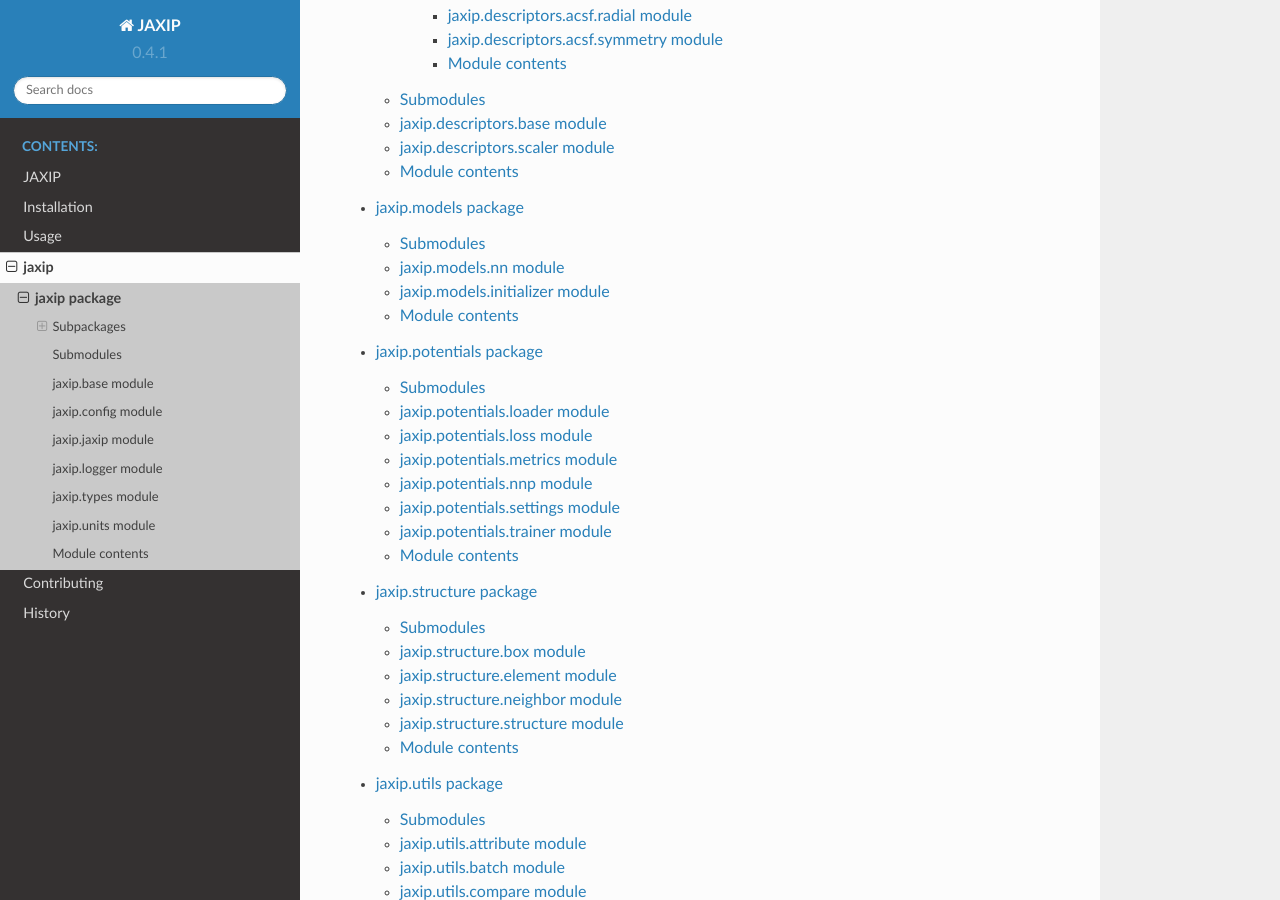
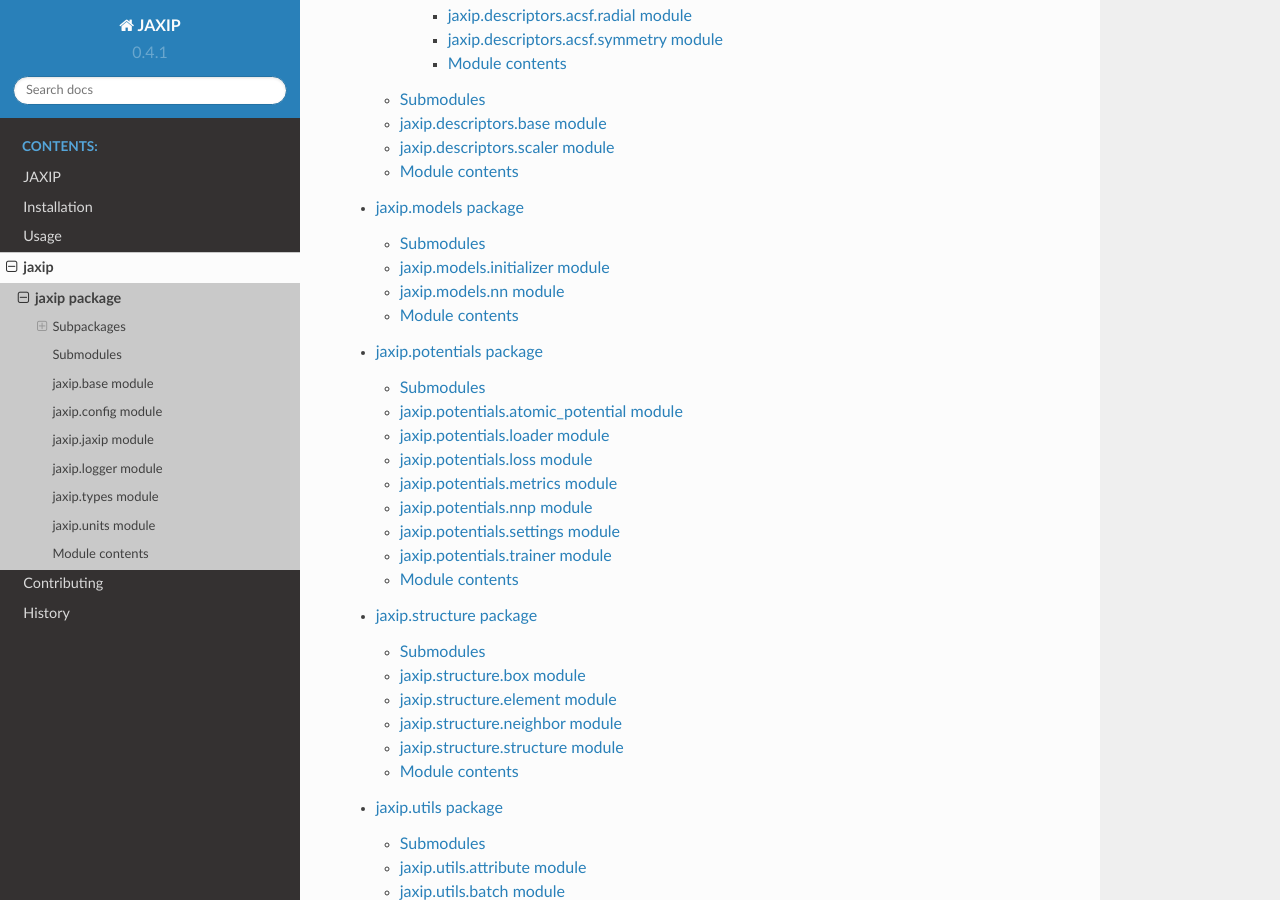
Before and after one commit to hghcomphys/pantea, a Sphinx documentation site: the page built from docs/jaxip.rst, in a window 1280 px wide and 900 px high, scrolled down 584 px. Built offline with Sphinx 7.4.7 and the Read the Docs theme 2.0.0, drawn with Linux system fonts in a browser that asks for light colours.

Commit message:
fix missing atomic potential in autodoc

```diff
--- a/docs/jaxip.potentials.rst
+++ b/docs/jaxip.potentials.rst
@@ -3,6 +3,14 @@ jaxip.potentials package
 
 Submodules
 ----------
+
+jaxip.potentials.atomic\_potential module
+-----------------------------------------
+
+.. automodule:: jaxip.potentials.atomic_potential
+   :members:
+   :undoc-members:
+   :show-inheritance:
 
 jaxip.potentials.loader module
 ------------------------------
```
Also changed, not shown: docs/jaxip.models.rst (+8 -8 lines).
